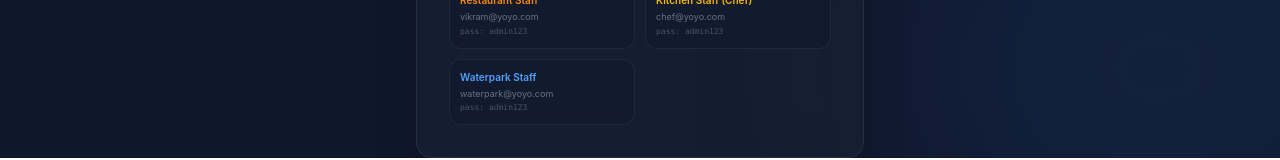
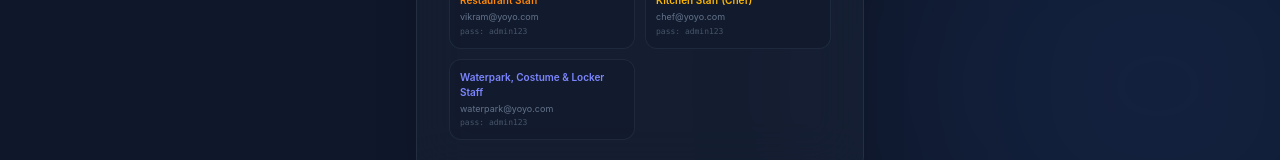
Before and after one commit to jatin-kurrey/yoyo_admin, a React (Vite) app: page / in a window 1280 px wide. Shown: the part 644-804 px from the top of the page. Built offline with nearby package versions, Linux system fonts and the light colour scheme; no server answers.

Commit message:
feat: Add Waterpark, Costume & Locker Staff login card on LoginPage

```diff
--- a/src/pages/LoginPage.jsx
+++ b/src/pages/LoginPage.jsx
@@ -172,8 +172,8 @@ export default function LoginPage() {
           </div>
           <div className="grid grid-cols-2 gap-2.5">
             {demoUsers.filter(u => u.isActive).map((du) => {
-              const roleColors = { super_admin: 'text-emerald-400', admin: 'text-emerald-400', staff: 'text-blue-400', hk_staff: 'text-purple-400', booking_staff: 'text-cyan-400', restaurant_staff: 'text-orange-400', kitchen_staff: 'text-amber-400', waterpark_staff: 'text-blue-400' };
-              const roleLabels = { super_admin: 'Super Admin', admin: 'Admin', staff: 'Staff', hk_staff: 'Housekeeping', booking_staff: 'Booking Staff', restaurant_staff: 'Restaurant Staff', kitchen_staff: 'Kitchen Staff (Chef)', waterpark_staff: 'Waterpark Staff' };
+              const roleColors = { super_admin: 'text-emerald-400', admin: 'text-emerald-400', staff: 'text-blue-400', hk_staff: 'text-purple-400', booking_staff: 'text-cyan-400', restaurant_staff: 'text-orange-400', kitchen_staff: 'text-amber-400', waterpark_staff: 'text-indigo-400' };
+              const roleLabels = { super_admin: 'Super Admin', admin: 'Admin', staff: 'Staff', hk_staff: 'Housekeeping', booking_staff: 'Booking Staff', restaurant_staff: 'Restaurant Staff', kitchen_staff: 'Kitchen Staff (Chef)', waterpark_staff: 'Waterpark, Costume & Locker Staff' };
               return (
                 <button key={du.id} type="button"
                   onClick={() => handleFillDemo(du.email, du.password)}
```
